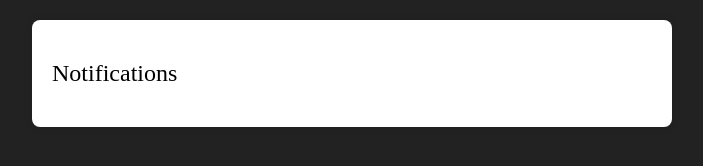
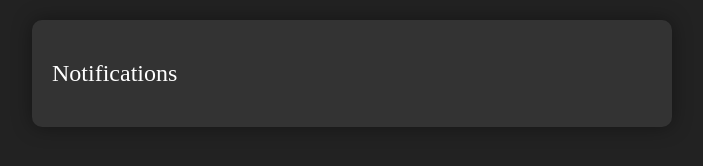
Before and after one commit to Par26ival/WMKS, a plain HTML site: page web/index.html in a window 1280 px wide. Shown: the whole page, without its empty margins (288-991 px from the left). Drawn offline with Linux system fonts and the light colour scheme.

Commit message:
Update index.css

```diff
--- a/web/index.css
+++ b/web/index.css
@@ -48,15 +48,17 @@ body {
 .notification-container {
     max-width: 600px;
     margin: 20px auto;
-    background-color: #ffffff;
-    border-radius: 8px;
+    background-color: #333333;
+    /* Updated background color */
+    border-radius: 10px;
+    overflow: hidden;
     padding: 20px;
-    box-shadow: 0px 0px 10px rgba(0, 0, 0, 0.1);
+    box-shadow: 0px 0px 20px rgba(0, 0, 0, 0.4);
+    /* Increased shadow */
     display: none;
-    /* Initially hidden */
+    color: #ffffff;
 }
 
 .notification-container.visible {
     display: block;
-    /* Show the notification container */
 }
```
